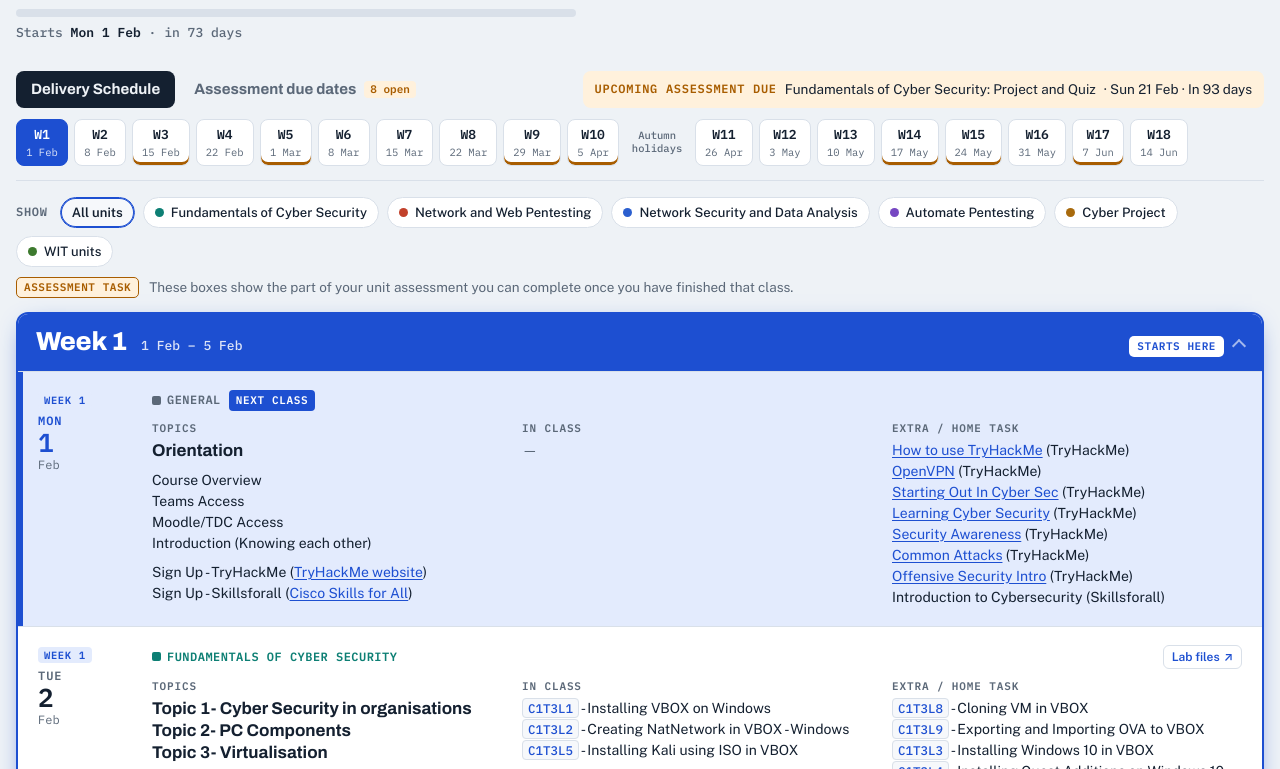
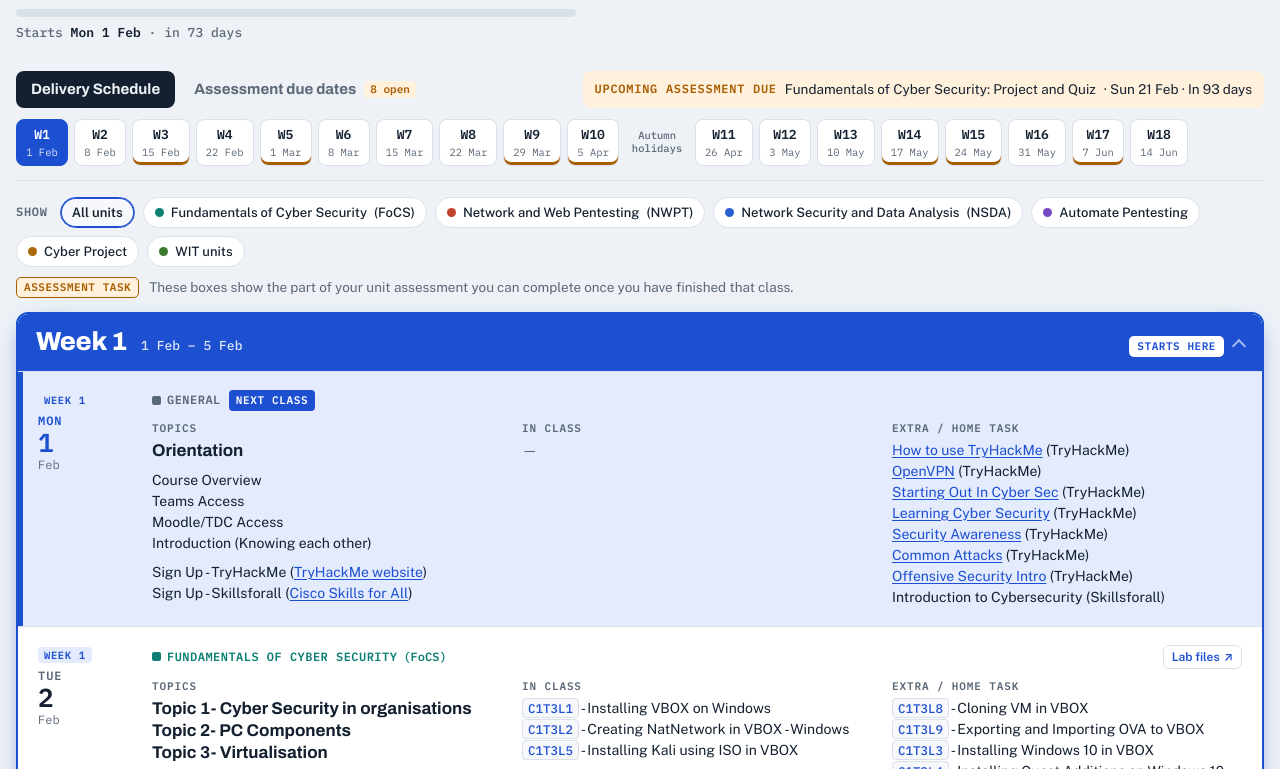
Before and after one commit to bobdabuild3r/c4cyber, a plain HTML site: page index.html in a window 1280 px wide. Shown: the part 141-910 px from the top of the page. Drawn offline with nearby package versions, Linux system fonts and the light colour scheme.

Commit message:
v2.6: short unit names FoCS, NSDA, NWPT shown beside full names
Co-Authored-By: Claude Opus 5.5 <noreply@anthropic.com>
Claude-Session: https://claude.ai/code/session_011EYpFE1hQG5dYccSAzYRVb

```diff
--- a/index.html
+++ b/index.html
@@ -183,6 +183,7 @@ h1 {
 .session.hl { background: var(--accent-soft); }
 .session.hl::before { content: ""; position: absolute; left: 0; top: 0; bottom: 0; width: 5px; background: var(--accent); }
 .day { font-family: var(--f-mono); font-variant-numeric: tabular-nums; line-height: 1.15; }
+.u-short { text-transform: none; letter-spacing: 0; }
 .wk-tag { display: inline-block; margin-bottom: 6px; padding: 3px 6px; border-radius: 4px; background: var(--accent-soft); color: var(--accent); font: 600 10.5px/1 var(--f-mono); letter-spacing: .06em; text-transform: uppercase; white-space: nowrap; }
 .wk-short { display: none; }
 @media (max-width: 760px) { .wk-long { display: none; } .wk-short { display: inline; } }
@@ -360,6 +361,7 @@ h1 {
   function diffDays(a, b) { return Math.round((Date.UTC(a.getFullYear(), a.getMonth(), a.getDate()) - Date.UTC(b.getFullYear(), b.getMonth(), b.getDate())) / 86400000); }
   function fmt(d) { return DOW[d.getDay()] + " " + d.getDate() + " " + MON[d.getMonth()]; }
   function esc(s) { return String(s == null ? "" : s).replace(/[&<>"']/g, function (c) { return { "&": "&amp;", "<": "&lt;", ">": "&gt;", '"': "&quot;", "'": "&#39;" }[c]; }); }
+  var unitLabel = function (id) { return esc(id); };
   var cellWeek = null; // week number shown above each day while the weeks are drawn
   function dayCell(d) { return '<div class="day">' + (cellWeek ? '<span class="wk-tag"><span class="wk-long">Week </span><span class="wk-short">W</span>' + cellWeek + "</span>" : "") + '<span class="dow">' + DOW[d.getDay()] + '</span><span class="dnum">' + d.getDate() + '</span><span class="dmon">' + MON[d.getMonth()] + "</span></div>"; }
   function countdown(left) { return left < 0 ? (-left) + (left === -1 ? " day" : " days") + " past submission" : left === 0 ? "Due today" : left === 1 ? "Tomorrow" : "In " + left + " days"; }
@@ -445,7 +447,7 @@ h1 {
       if (!body) return;
       if (sg.type === "p" || !boxes) { html += renderPlain(body, unit); return; }
       var info = assessInfo(unit);
-      html += '<div class="assess"><div class="assess-h"><span>Assessment task</span>' + (info ? '<span class="assess-unit">' + esc(info.name) + "</span>" : "") + "</div>" +
+      html += '<div class="assess"><div class="assess-h"><span>Assessment task</span>' + (info ? '<span class="assess-unit">' + unitLabel(unit) + "</span>" : "") + "</div>" +
         body.split(/\n\s*\n/).map(function (b) { return "<p>" + b.split("\n").map(function (q) { return linkify(q.trim()); }).filter(Boolean).join("<br>") + "</p>"; }).join("") + "</div>";
     });
     return html;
@@ -489,6 +491,8 @@ h1 {
     var units = {}; (data.units || []).forEach(function (u) { units[u.id] = u; });
     var unitColor = function (id) { return "var(--u-" + (units[id] ? id : "general") + ")"; };
     var unitName = function (id) { return units[id] ? units[id].name : "General"; };
+    // Unit name plus its short form, e.g. "Fundamentals of Cyber Security (FoCS)" (short form keeps its own capitals)
+    unitLabel = function (id) { var u = units[id]; return esc(u ? u.name : "General") + (u && u.short ? ' <span class="u-short">(' + esc(u.short) + ")</span>" : ""); };
     // Link to the unit's OneDrive folder (set "folder" on a unit in schedule.json); nothing shows until it is set
     // OneDrive links per unit: "labsFolder" and "assessmentFolder" in schedule.json (buttons stay hidden until set)
     var folderUrl = function (id, key) { var u = units[id], v = u && u[key || "labsFolder"]; return /^https:\/\//.test(v || "") ? v : ""; };
@@ -577,7 +581,7 @@ h1 {
       return '<div class="due-row ' + cls + '" role="link" tabindex="0" data-week="' + (wk || "") + '" data-unit="' + esc(a.unit) + '">' +
         '<div class="due-date"><span class="m">' + DOW[d.getDay()] + '</span><span class="d">' + d.getDate() + '</span><span class="m">' + MON[d.getMonth()] + "</span></div>" +
         '<div><div class="due-title">' + esc(a.title) + "</div>" + (a.note ? '<div class="due-note">' + esc(a.note) + "</div>" : "") + folderLink(a.unit, "Assessment documents", "assessmentFolder") + "</div>" +
-        '<div class="due-unit"><span class="unit-dot" style="--c:' + unitColor(a.unit) + '"></span>' + esc(unitName(a.unit)) + (wk ? " · Week " + wk : breakOf(a.due) ? " · " + esc(breakOf(a.due).name) : "") + "</div>" +
+        '<div class="due-unit"><span class="unit-dot" style="--c:' + unitColor(a.unit) + '"></span>' + unitLabel(a.unit) + (wk ? " · Week " + wk : breakOf(a.due) ? " · " + esc(breakOf(a.due).name) : "") + "</div>" +
         '<span class="count">' + countdown(left) + "</span></div>";
     }
     var closed = assessments.filter(function (a) { return diffDays(parseDate(a.due), today) < 0; });
@@ -601,7 +605,7 @@ h1 {
     var used = {}; sessions.concat(assessments).forEach(function (s) { used[s.unit] = 1; });
     var chips = document.getElementById("chips");
     chips.innerHTML = '<button class="chip" type="button" data-f="all">All units</button>' + (data.units || []).filter(function (u) { return used[u.id] && u.id !== "general"; }).map(function (u) {
-      return '<button class="chip" type="button" data-f="' + esc(u.id) + '" style="--c:' + unitColor(u.id) + '" title="' + esc(u.codes || "") + '"><span class="dot"></span>' + esc(u.name) + "</button>";
+      return '<button class="chip" type="button" data-f="' + esc(u.id) + '" style="--c:' + unitColor(u.id) + '" title="' + esc(u.codes || "") + '"><span class="dot"></span>' + unitLabel(u.id) + "</button>";
     }).join("");
     if (c.reminder) { var r = document.getElementById("reminder"); r.innerHTML = "<b>Reminder:</b> " + esc(c.reminder); r.hidden = false; }
     document.getElementById("toolbar").hidden = false;
@@ -663,7 +667,7 @@ h1 {
             cols += '<div' + (has ? "" : ' class="col-empty"') + '><div class="col-h">' + p[0] + '</div>' + (has ? '<div class="txt">' + p[1] + "</div>" : '<div class="txt" style="color:var(--muted)">—</div>') + "</div>";
           });
           body += '<article class="session' + (hl ? " hl" : "") + '"' + (hl ? ' id="now"' : "") + ' data-unit="' + esc(s.unit) + '">' + dayCell(d) + "<div>" +
-            '<div class="s-head"><span class="unit-tag" style="--c:' + unitColor(s.unit) + '">' + esc(unitName(s.unit)) + "</span>" +
+            '<div class="s-head"><span class="unit-tag" style="--c:' + unitColor(s.unit) + '">' + unitLabel(s.unit) + "</span>" +
             (hl ? '<span class="pill">' + (hlIsToday ? "Today" : "Next class") + "</span>" : "") + partTag + folderLink(s.unit, "Lab files") + "</div>" +
             '<div class="cols">' + cols + "</div></div></article>";
         }
@@ -686,7 +690,7 @@ h1 {
       [["unit-folder", "labsFolder", "Lab files"], ["unit-assess", "assessmentFolder", "Assessment documents"]].forEach(function (x) {
         var el = document.getElementById(x[0]), fu = filter !== "all" ? folderUrl(filter, x[1]) : "";
         el.hidden = !fu;
-        if (fu) { el.href = fu; el.innerHTML = esc(unitName(filter)) + ": " + x[2] + ' <span aria-hidden="true">↗</span>'; }
+        if (fu) { el.href = fu; el.innerHTML = unitLabel(filter) + ": " + x[2] + ' <span aria-hidden="true">↗</span>'; }
       });
       document.querySelectorAll("#weeks [data-unit]").forEach(function (el) {
         var u = el.getAttribute("data-unit");
--- a/schedule.json
+++ b/schedule.json
@@ -1,5 +1,5 @@
 {
-  "version": "2.5",
+  "version": "2.6",
   "updated": "2026-11-20",
   "course": {
     "title": "22603VIC - Certificate IV in Cyber Security",
@@ -25,6 +25,7 @@
     {
       "id": "fund",
       "name": "Fundamentals of Cyber Security",
+      "short": "FoCS",
       "codes": "VU23213, VU23214, VU23217",
       "labPrefix": "C1",
       "labsFolder": "https://tafensw-my.sharepoint.com/:f:/r/personal/pravesh_dahal2_tafensw_edu_au/Documents/2.%20Cert%20IV%20Cyber-%20Everything/2.%20Labs/1.%20Fundamentals%20of%20Cyber%20Security_Cloudlabs?d=wc6963d309e744415ad62d9a50c2dec5e&csf=1&web=1&e=MKbGI7",
@@ -33,6 +34,7 @@
     {
       "id": "pentest",
       "name": "Network and Web Pentesting",
+      "short": "NWPT",
       "codes": "VU23215, VU23222",
       "labPrefix": "C2",
       "labsFolder": "https://tafensw-my.sharepoint.com/:f:/r/personal/pravesh_dahal2_tafensw_edu_au/Documents/2.%20Cert%20IV%20Cyber-%20Everything/2.%20Labs/2.%20Network%20and%20Web%20Pentesting_Cloudlabs?d=w91251d1f37f34eb9872cbbccdfcbba2d&csf=1&web=1&e=1CRPhF",
@@ -41,6 +43,7 @@
     {
       "id": "nsda",
       "name": "Network Security and Data Analysis",
+      "short": "NSDA",
       "codes": "VU23216, VU23218",
       "labPrefix": "C3",
       "labsFolder": "https://tafensw-my.sharepoint.com/:f:/r/personal/pravesh_dahal2_tafensw_edu_au/Documents/2.%20Cert%20IV%20Cyber-%20Everything/2.%20Labs/3.%20Network%20Security%20and%20DataAnalysis_Cloudlabs?d=w00c800eaaa184b1e98069c0f657c522f&csf=1&web=1&e=87bNxr",
```
